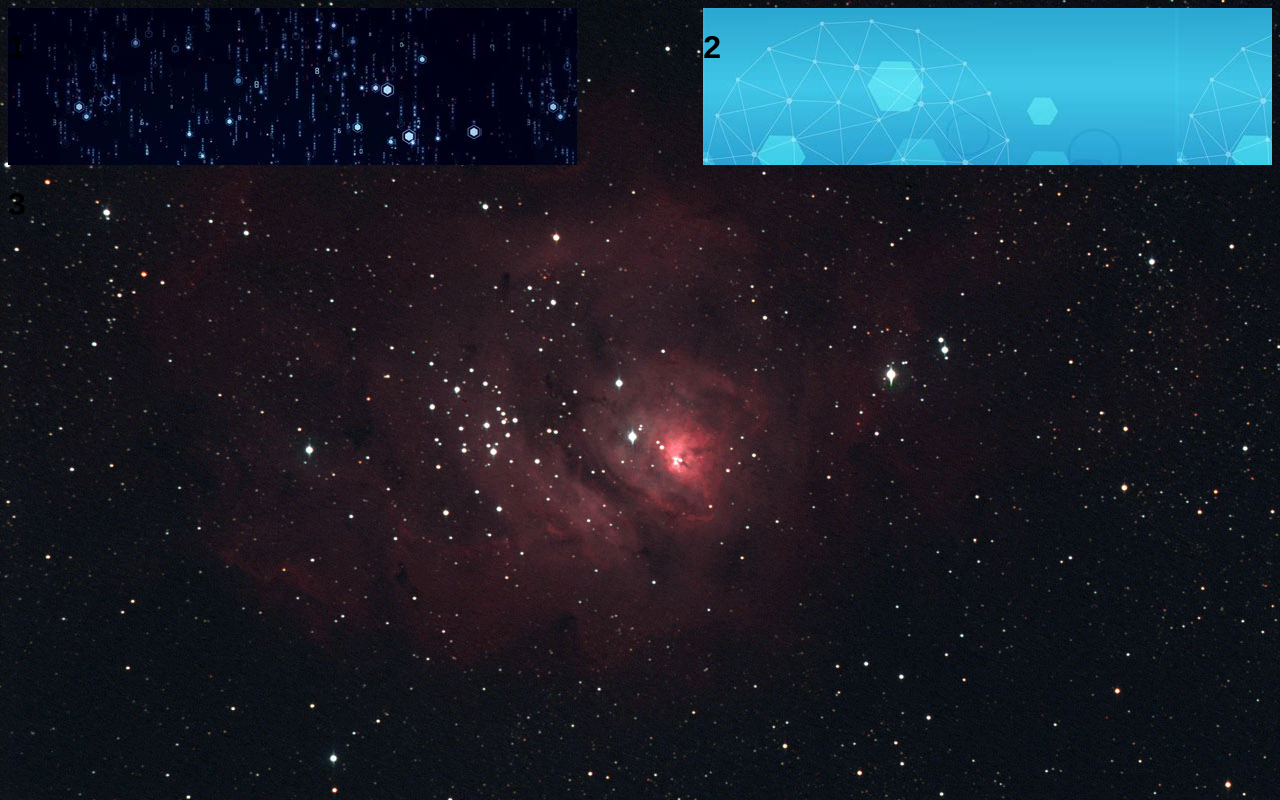
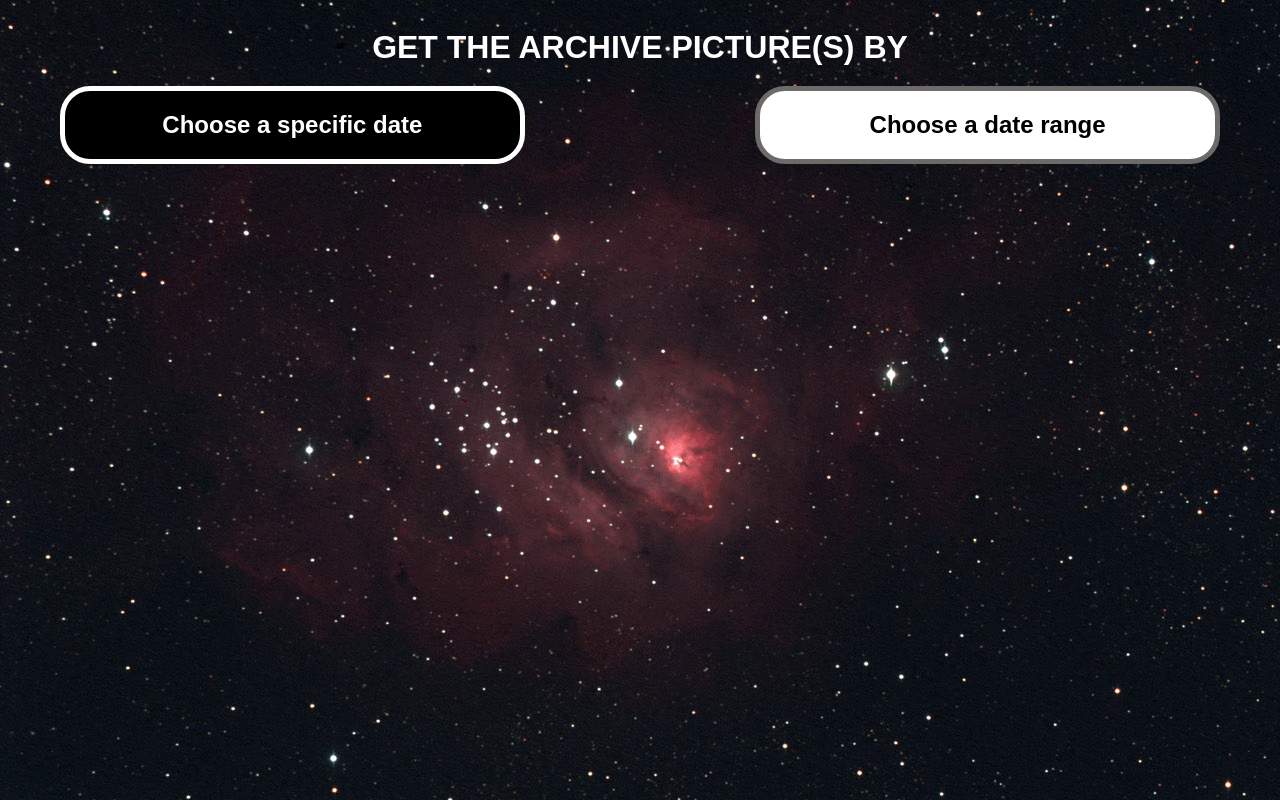
Before and after one commit to phNam2/Shopify_JSON, a plain HTML site: page search.html in a window 1280 px wide. Drawn offline with Linux system fonts and the light colour scheme; no server answers.

Commit message:
Add the current layout for the search html

```diff
--- a/search.html
+++ b/search.html
@@ -9,13 +9,20 @@
 <body>
     <main id="main2">
         <div class="box7">
-            <h1>1</h1>
+            <h1 style="text-transform: uppercase; font-size: 4vh;">Get the archive picture(s) by</h1>
         </div>
         <div class="box8">
-            <h1>2</h1>
+            <div id="exact_date" class="dateBox">
+                <h2 style="font-size: 3vh;">Choose a specific date</h2>
+            </div>
         </div>
         <div class="box9">
-            <h1>3</h1>
+            <div id="range_date" class="dateBox">
+                <h2 style="font-size: 3vh;">Choose a date range</h2>
+            </div>
+        </div>
+        <div class="box10">
+
         </div>
     </main>
 
--- a/style.css
+++ b/style.css
@@ -147,23 +147,49 @@ main{
 #main2{
     height: 100%;
     display: grid;
-    grid-template-rows: 20% 80%;
+    grid-template-rows: 10% 20% 70%;
     grid-template-columns: 45% 10% 45%;
-    grid-template-areas:"box7 . box8"
-                        "box9 box9 box9";
+    grid-template-areas:"box7 box7 box7"
+                        "box8 . box9"
+                        "box10 box10 box10";
 }
 
 .box7{
-    background-image: url(./date.jfif);
+    color: white;
+    text-align: center;
     grid-area: box7;
 }
 
 .box8{
-    background-image: url(./range.jfif);
+    /* margin: 10px; */
     grid-area: box8;
 }
 
 .box9{
-    /* background-color: red; */
+    /* margin: 10px; */
     grid-area: box9;
 }
+
+.box10{
+    /* background-color: red; */
+    grid-area: box10;
+}
+
+.dateBox{
+    width: 80%;
+    margin-left: auto;
+    margin-right: auto;
+    text-align: center;
+    border-radius: 30px;
+}
+
+#exact_date{
+    background-color: black;
+    color: white;
+    border: 5px solid;
+}
+
+#range_date{
+    background-color: white;
+    border: 5px solid rgb(109, 106, 106);
+}
```
